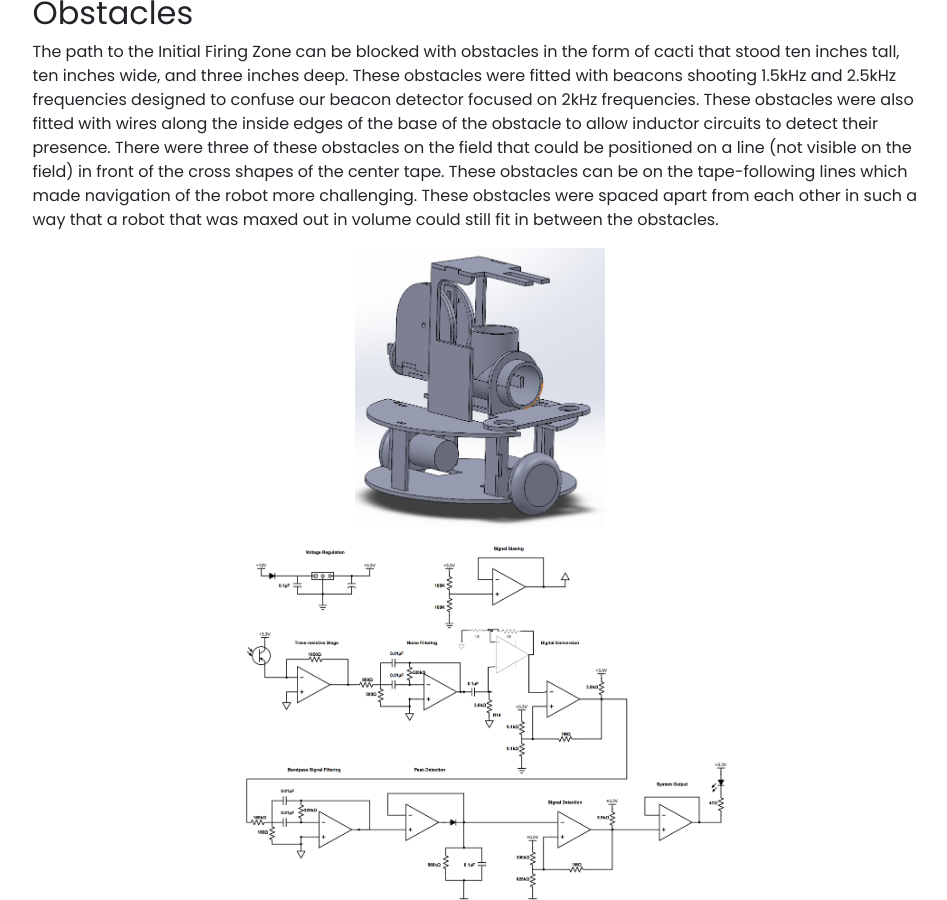
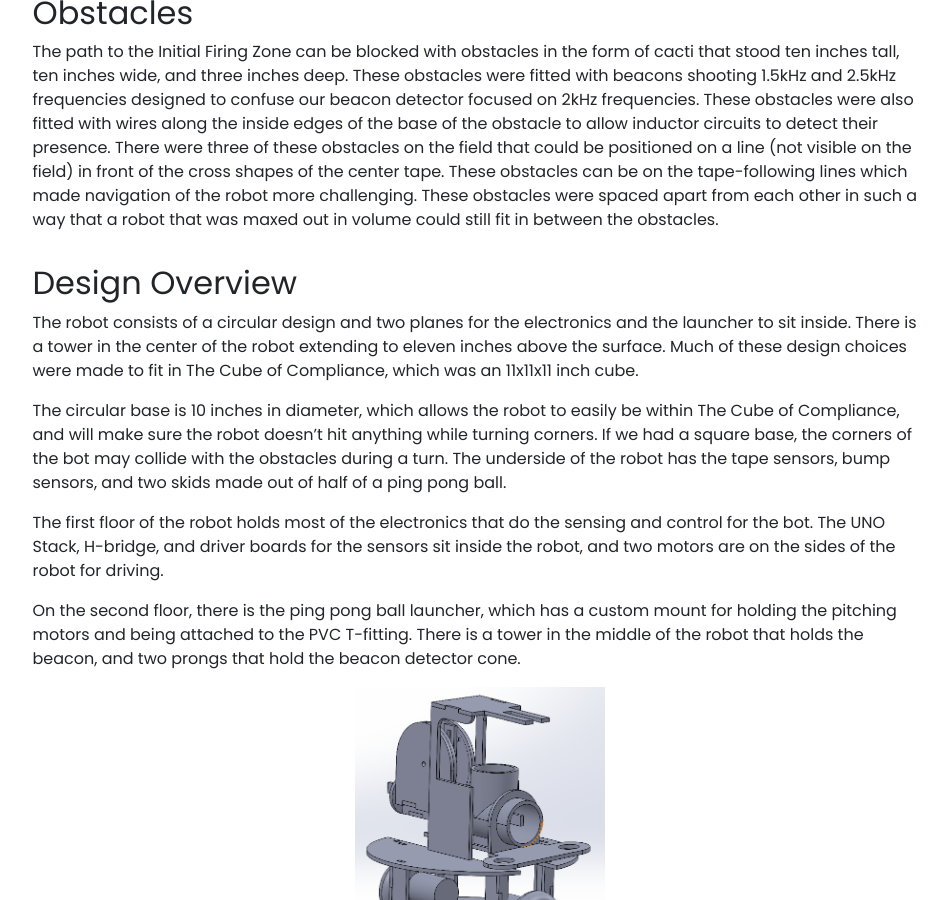
Before and after one commit to zmoffatt/zmoffatt.github.io, a Jekyll site: the page built from _projects/2_Mechatronics_Autonomous_Robot.md, in a window 1280 px wide and 900 px high, scrolled down 439 px. Shown: the whole window, without its empty margins (160-1107 px from the left). Built offline with Jekyll 4.4.1, drawn with Linux system fonts in a browser that asks for light colours; nearby versions of some CDN libraries; comment, search, counter and statistics services are not loaded.

Commit message:
Adding Mech Text

```diff
--- a/_projects/2_Mechatronics_Autonomous_Robot.md
+++ b/_projects/2_Mechatronics_Autonomous_Robot.md
@@ -13,6 +13,15 @@ The robot had to start from one side of a 4ft by 8ft field called the Starting Z
 
 ## Obstacles
 The path to the Initial Firing Zone can be blocked with obstacles in the form of cacti that stood ten inches tall, ten inches wide, and three inches deep. These obstacles were fitted with beacons shooting 1.5kHz and 2.5kHz frequencies designed to confuse our beacon detector focused on 2kHz frequencies. These obstacles were also fitted with wires along the inside edges of the base of the obstacle to allow inductor circuits to detect their presence. There were three of these obstacles on the field that could be positioned on a line (not visible on the field) in front of the cross shapes of the center tape. These obstacles can be on the tape-following lines which made navigation of the robot more challenging. These obstacles were spaced apart from each other in such a way that a robot that was maxed out in volume could still fit in between the obstacles.
+
+## Design Overview
+The robot consists of a circular design and two planes for the electronics and the launcher to sit inside. There is a tower in the center of the robot extending to eleven inches above the surface. Much of these design choices were made to fit in The Cube of Compliance, which was an 11x11x11 inch cube.
+
+The circular base is 10 inches in diameter, which allows the robot to easily be within The Cube of Compliance, and will make sure the robot doesn't hit anything while turning corners. If we had a square base, the corners of the bot may collide with the obstacles during a turn. The underside of the robot has the tape sensors, bump sensors, and two skids made out of half of a ping pong ball.
+
+The first floor of the robot holds most of the electronics that do the sensing and control for the bot. The UNO Stack, H-bridge, and driver boards for the sensors sit inside the robot, and two motors are on the sides of the robot for driving.
+
+On the second floor, there is the ping pong ball launcher, which has a custom mount for holding the pitching motors and being attached to the PVC T-fitting. There is a tower in the middle of the robot that holds the beacon, and two prongs that hold the beacon detector cone.
 
 <img src="/assets/Mech/robot.png" width="250">
 
```
